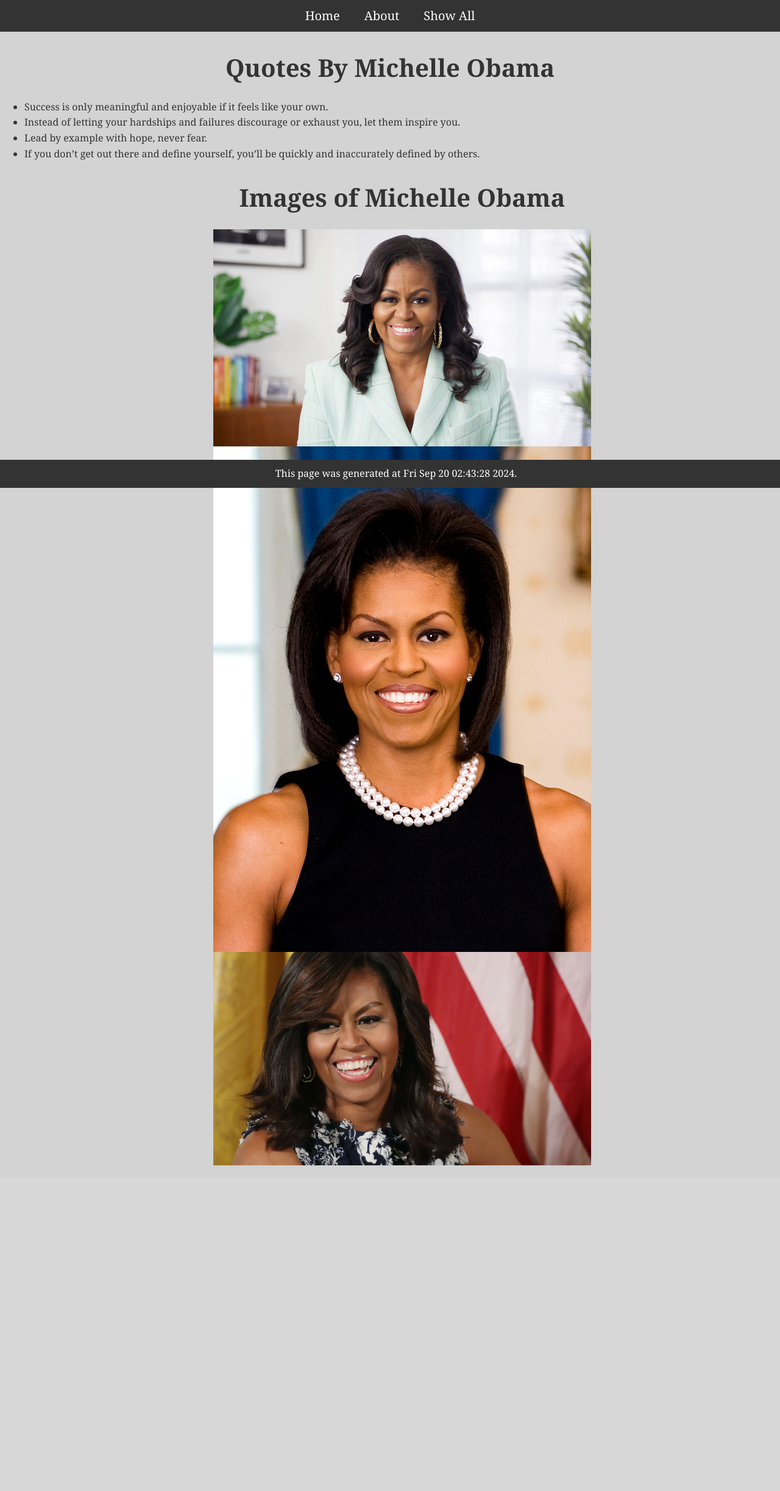
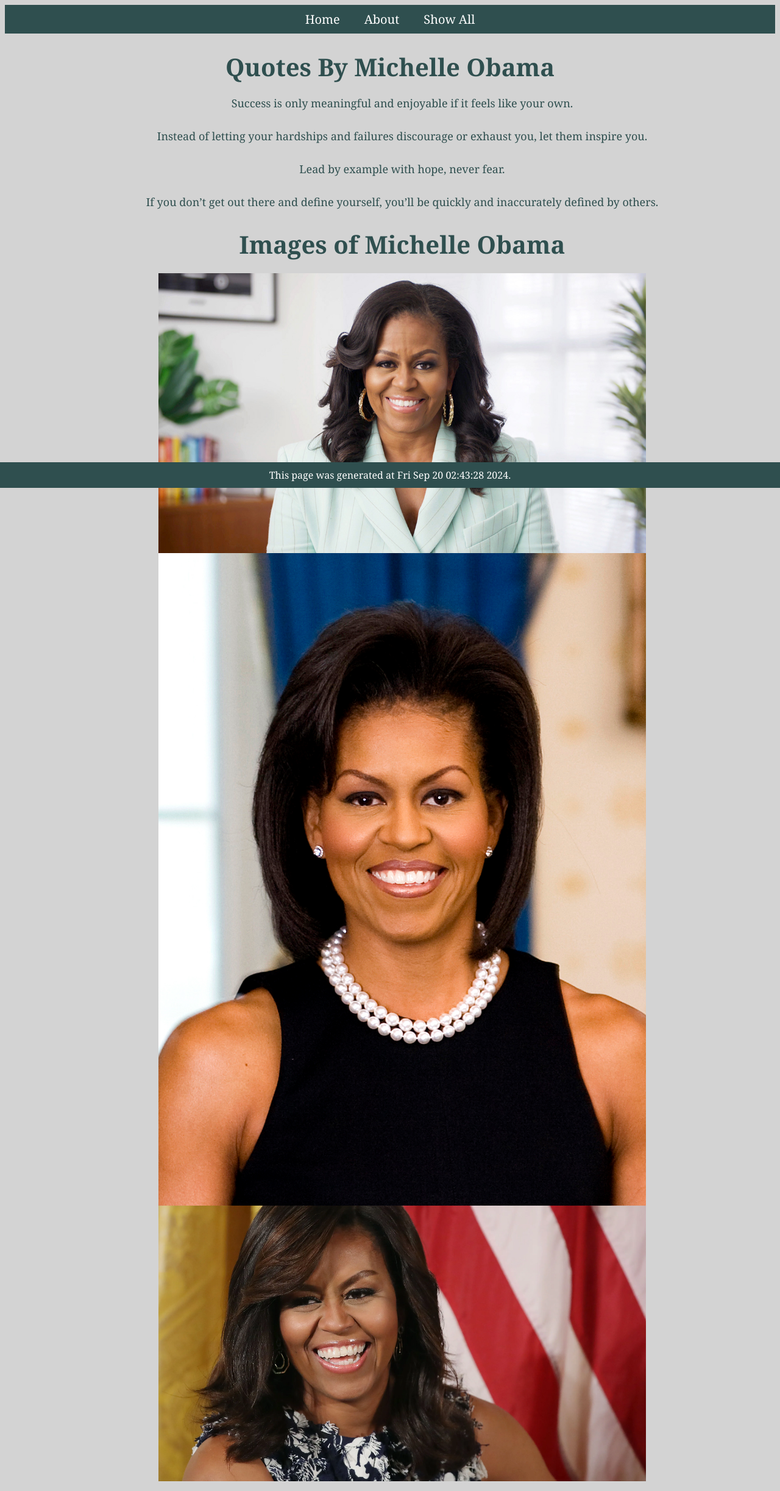
Before and after one commit to rachelcherry/CS412, a Django app: page /show_all/ in a window 1280 px wide. Shown: the whole page at 61% size. Before the commit the page ends 1911 px from the top, so only its background shows below. Run offline with Django 5.2, Linux system fonts and the light colour scheme.

Commit message:
fixing css

```diff
--- a/quotes/templates/quotes/about.html
+++ b/quotes/templates/quotes/about.html
@@ -1,8 +1,10 @@
+<!--inherits the base template-->
 {% extends 'quotes/base.html' %}
+<!--Actual content for the about page-->
 {% block content %}
     <h1> About Page</h1>
     <h2> Who is Michelle Obama </h2>
     <p> This page is about Michelle Obama. Michella Obama was born in 1964 and was born and raised in Chicago. She is attended Harvard Law School where she became an attorney. She is also the former first lady of the United States. She is married to Barack Obama who was the 44th president. Michella Obama has been an important influence for young females across the country for many years. She advocates for a balance between working and family, healthy eating, and education. </p>
   <h2> A Bit About The Author of This Page </h2>
-  <p> My name is Rachel Cherry, and I am the author of this page. I am a Computer Science major at Boston Unviersity. I have always looked up to Michelle Obama and wanted to share her amazing quotes with the world! Th</p>
+  <p> My name is Rachel Cherry, and I am the author of this page. I am a Computer Science major at Boston Unviersity. I have always looked up to Michelle Obama and wanted to share her amazing quotes with the world! </p>
 {% endblock %}
--- a/quotes/templates/quotes/base.html
+++ b/quotes/templates/quotes/base.html
@@ -1,3 +1,4 @@
+<!--Base template for other templates-->
 {% load static %}
 <html>
     <head>
@@ -8,7 +9,9 @@
 
     <body>
         <header>
+            <!--Creates a nav bar for the links-->
             <nav>
+                <!--Unordered list called pages so it can be styles correctly in the nav bar-->
                 <ul class="pages">
                     <li><a class="atags" href="{% url 'quotes' %}">Home</a></li>
                     <li><a class="atags" href="{% url 'about' %}">About</a></li>
@@ -20,7 +23,7 @@
         <!-- Content block where child templates insert content -->
         {% block content %}
         {% endblock content %}
-
+<!--Generates the time the website was generated-->
         <footer>
             This page was generated at {{ current_time }}.
         </footer>
--- a/quotes/templates/quotes/show_all.html
+++ b/quotes/templates/quotes/show_all.html
@@ -1,15 +1,17 @@
+<!--Inherits the base template-->
 {% extends 'quotes/base.html' %}
 {% block content %}
 <h1>Quotes By Michelle Obama</h1>
 <ul>
+    <!--Loops through the michelle_quotes list in views.py and shows them in a list-->
     {% for quote in michelle_quotes %}
-        <li>{{ quote }}</li>
+        <li class="loopQuote"> {{ quote }}</li>
     {% endfor %}
+    <!--Loops through michelle_imgs in views.py and assigns the image to the source -->
     <h1>Images of Michelle Obama</h1>
     {% for img in michelle_imgs %}
         <img src="{{img}}" />
     {% endfor %}
-
     {% endblock %}
 
     </html>
--- a/quotes/views.py
+++ b/quotes/views.py
@@ -2,24 +2,26 @@ from django.shortcuts import render
 from django.http import HttpRequest, HttpResponse
 import time
 import random
+
+#list of all quotes by Michelle Obama
 quote_list = [
         'Success is only meaningful and enjoyable if it feels like your own.',
         'Instead of letting your hardships and failures discourage or exhaust you, let them inspire you.',
         'Lead by example with hope, never fear.',
         'If you don’t get out there and define yourself, you’ll be quickly and inaccurately defined by others.'
     ]
+#list of all photos from the static folder
 photo_list = [
     '/static/michelle.jpg',
     '/static/michelle2.jpg',
     '/static/michelle3.webp',
     ]
-# Create your views here.
+
 def quotes(request):
     template_name = "quotes/quote.html"
-    # '''A function to respond to the /quotes URL.
-    # ''' #doc string
+    # A function to respond to the /quotes URL.
 
-    # #create some text:
+    # #creating variables to include in the template:
     context = {
         'current_time': time.ctime(),
         'michelle_img': random.choice(photo_list),
@@ -27,17 +29,14 @@ def quotes(request):
 
     }
     return render(request, template_name, context)
-
+#about page
 def about(request):
     template_name = "quotes/about.html"
     return render(request, template_name)
-
+#show all page
 def show_all(request):
     template_name = "quotes/show_all.html"
-    '''A function to respond to the /quotes URL.
-    ''' #doc string
-
-
+#creates variables and lists for looping
     context = {
         'current_time': time.ctime(),
         'michelle_imgs': [ '/static/michelle.jpg','/static/michelle2.jpg','/static/michelle3.webp'],
--- a/static/styles.css
+++ b/static/styles.css
@@ -1,14 +1,13 @@
+/*Styling page for quotes application*/
+
 body {
   font-family:Georgia, 'Times New Roman', Times, serif;
-  line-height: 1.6;
-  margin: 0;
-  padding: 0;
   background-color: lightgrey;
-  color: #333;
+  color: darkslategrey;
 }
 
 nav {
-  background-color: #333;
+  background-color: darkslategrey;
   padding: 10px;
 }
 
@@ -35,47 +34,47 @@ nav {
 
 h1 {
   font-size: 2.5rem;
-  color: #333;
+  color: darkslategrey;
   margin-bottom: 20px;
   text-align: center;
 }
 
 h2 {
   font-size: 2rem;
-  color: #666;
+  color: rgb(151, 149, 149);
   margin-bottom: 15px;
 }
 
 p {
   font-size: 1.1rem;
-  color: #444;
+  color: rgb(74, 74, 74);
   margin-bottom: 20px;
   padding: 0 20px;
 }
 
 ul {
-  margin-bottom: 20px;
-  padding-left: 40px;
+  text-align: center;
+  list-style-type: none;
 }
 
-
+.loopQuote{
+  margin-bottom: 30px;
+  font-size: 18px;
+}
 
 img {
   display: block;
   margin-left: auto;
   margin-right: auto;
-  width: 50%;
-
+  width:800px;
 }
-
 
 footer {
   position: fixed;
   left: 0;
   right: 0;
   bottom: 0;
-  width: 100%;
-  background-color: #333;
+  background-color: darkslategrey;
   color: white;
   text-align: center;
   padding: 10px;
```
